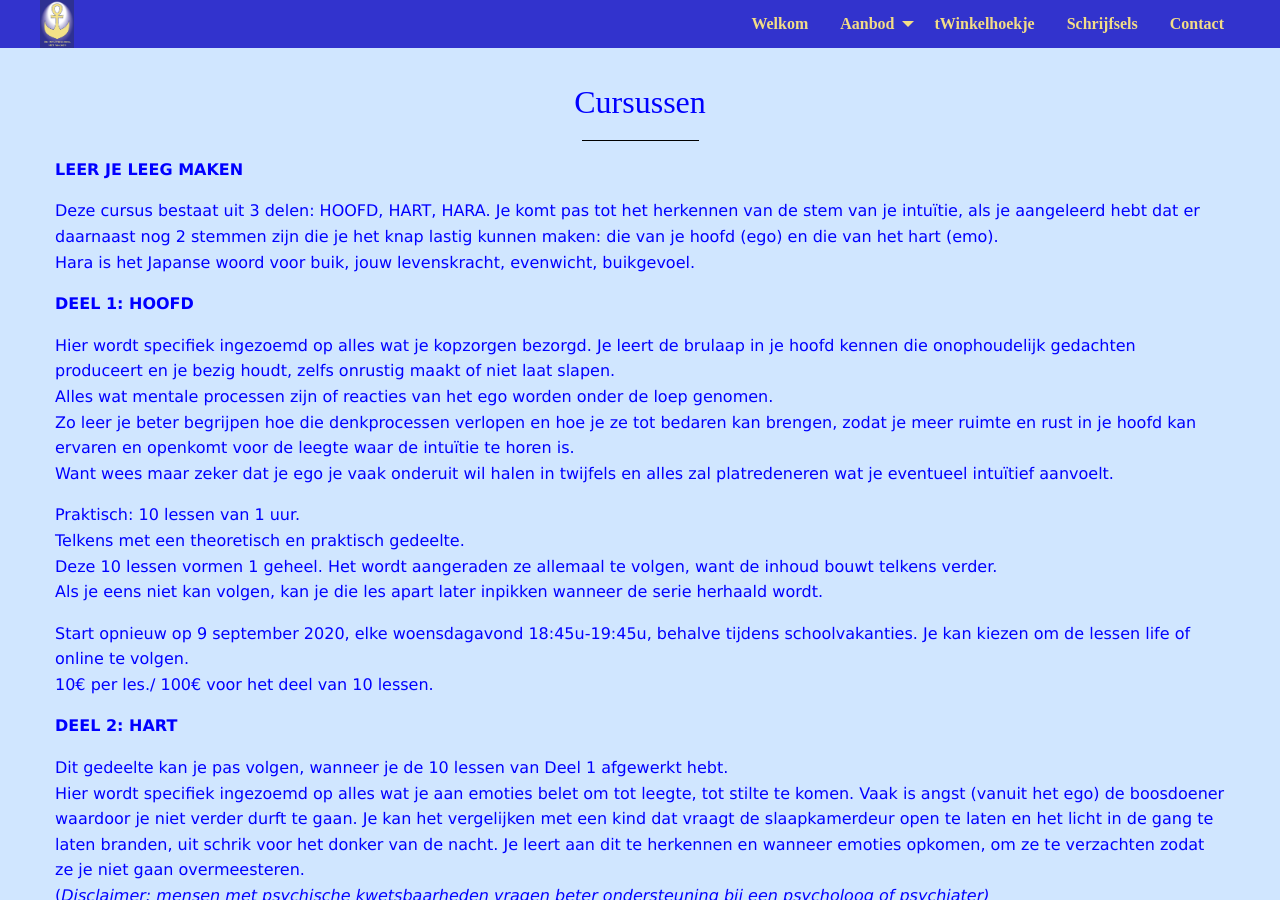
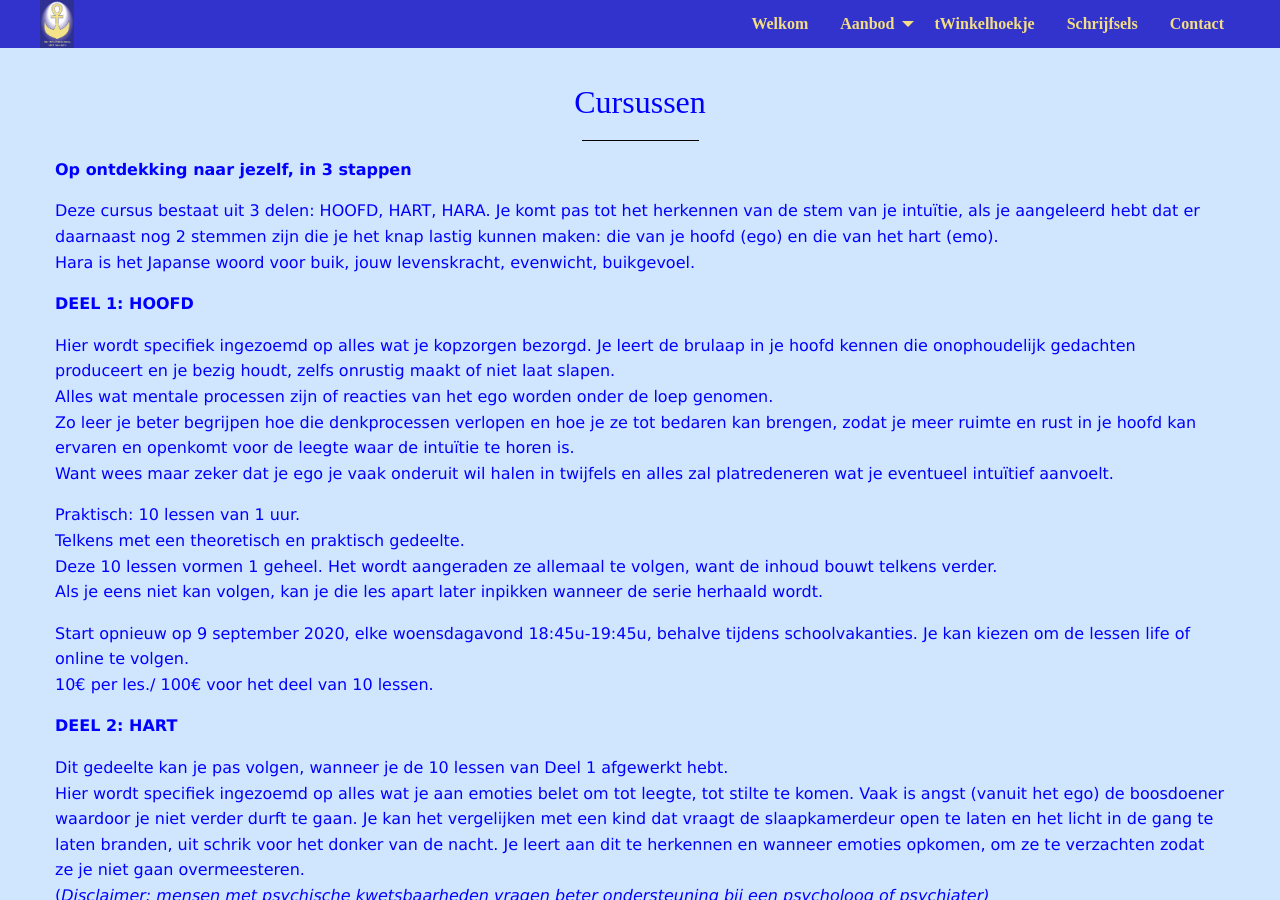
Before and after one commit to ankher/ankher.github.io, a Jekyll site: the page built from cursussen.md, in a window 1280 px wide and 900 px high. Built offline with Jekyll 4.4.1, drawn with Linux system fonts in a browser that asks for light colours; nearby versions of some CDN libraries; our own code applies the rules of GitHub Pages for plain Markdown files; some of the changed text lies outside the part shown.

Commit message:
Update cursussen.md

```diff
--- a/cursussen.md
+++ b/cursussen.md
@@ -4,7 +4,7 @@ menu: cursussen
 ---
 # Cursussen
 
-**LEER JE LEEG MAKEN**
+**Op ontdekking naar jezelf, in 3 stappen**
 
 Deze cursus bestaat uit 3 delen: HOOFD, HART, HARA.
 Je komt pas tot het herkennen van de stem van je intuïtie, als je aangeleerd hebt dat er daarnaast nog 2 stemmen zijn die je het knap lastig kunnen maken: die van je hoofd (ego) en die van het hart (emo).
```
Also changed, not shown: other parts of cursussen.md (+1 -3 lines).
